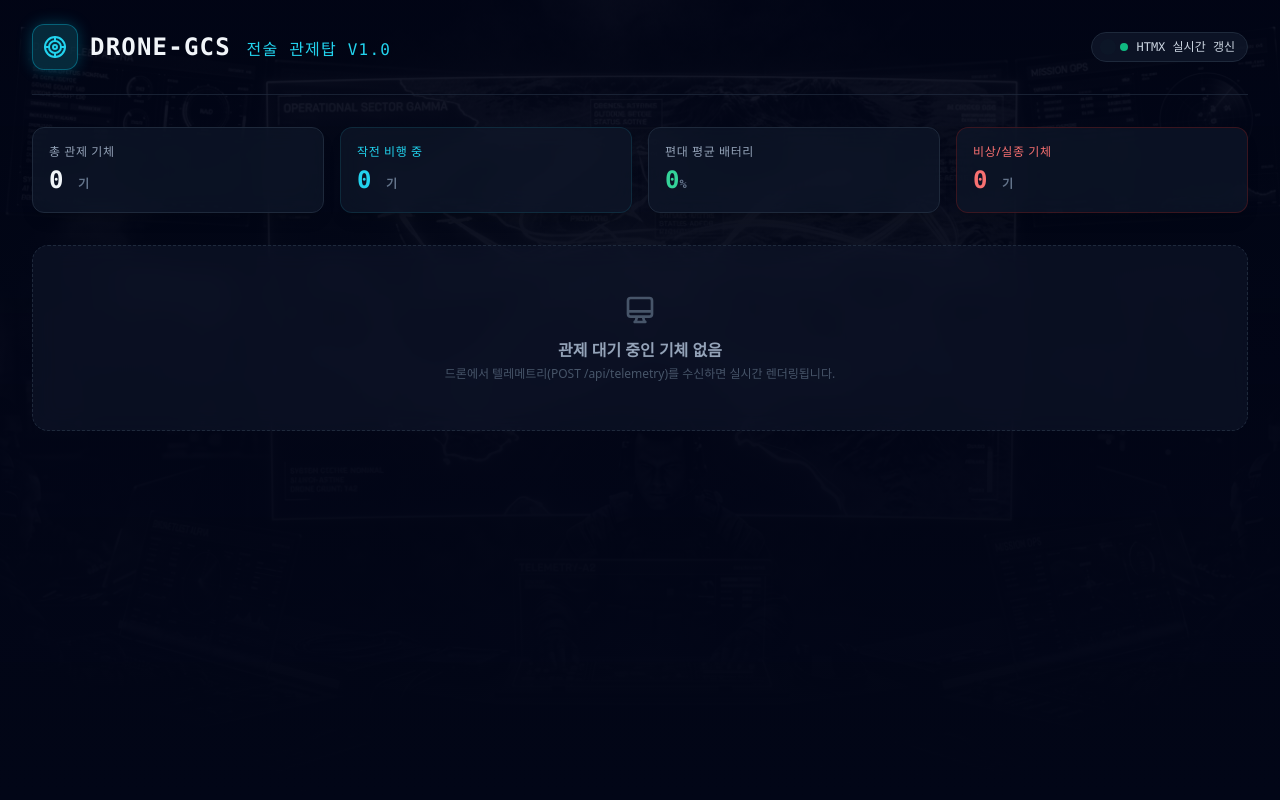
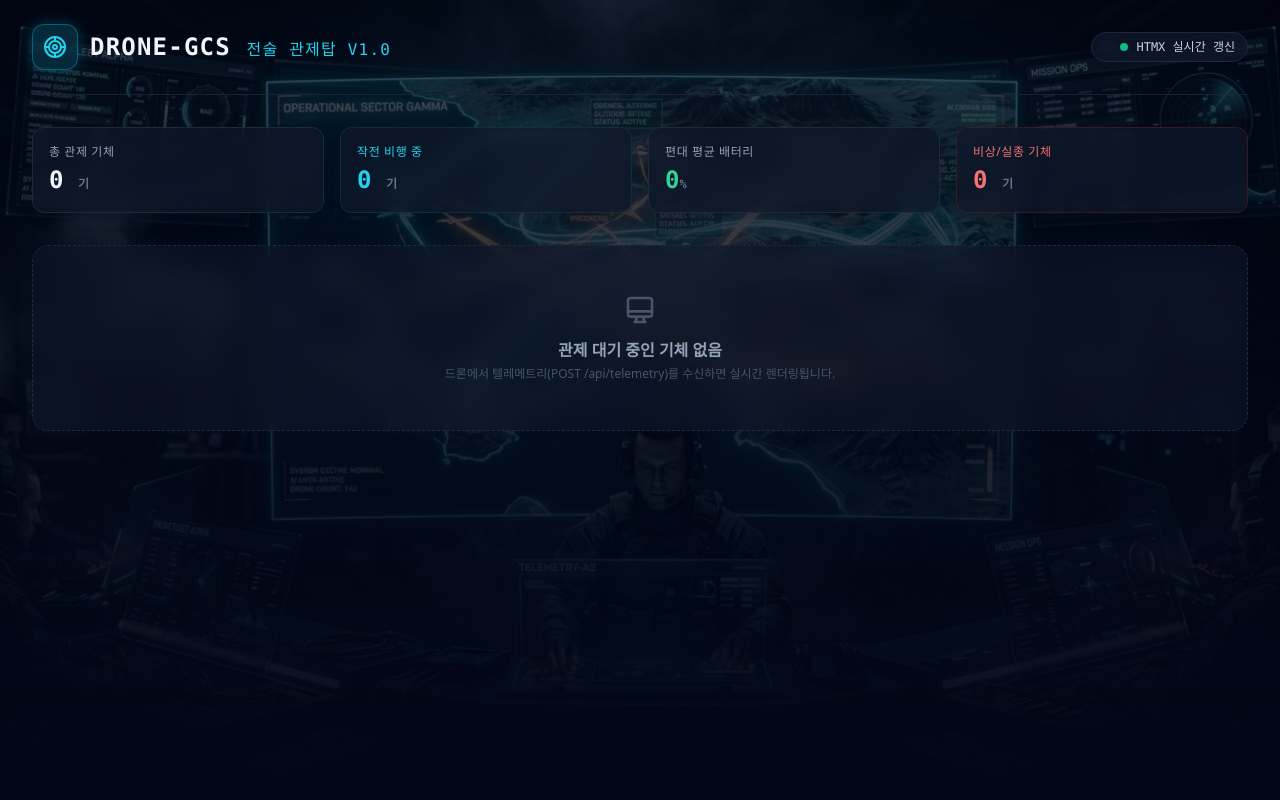
Before and after one commit to eggpine84-del/38_drone_gcs, a FastAPI app: page / in a window 1280 px wide. Run offline with FastAPI, Linux system fonts and the light colour scheme; data that the repository does not hold is empty; parts of the project's set-up code (start-up, migrations or seed data) failed here and were passed over; some libraries are stand-ins or nearby versions.

Commit message:
style: enhance hero background image visibility and add pin-test

```diff
--- a/pyproject.toml
+++ b/pyproject.toml
@@ -16,6 +16,7 @@ dev = [
     "anyio>=4.15.1",
     "httpx>=0.28.1",
     "pytest>=9.1.1",
+    "pytest-xdist>=3.8.0",
 ]
 
 [tool.uv]
--- a/src/templates/base.html
+++ b/src/templates/base.html
@@ -13,8 +13,8 @@
 
   <!-- P-5 메인 키 비주얼 고화질 백드롭 (순수 Tailwind 블렌딩) -->
   <div class="fixed inset-0 pointer-events-none z-0 overflow-hidden">
-    <img src="/static/images/drone_gcs_hero.jpg" alt="관제 백드롭" class="w-full h-full object-cover opacity-20 filter grayscale contrast-125">
-    <div class="absolute inset-0 bg-gradient-to-t from-slate-950 via-slate-950/85 to-slate-950/60"></div>
+    <img src="/static/images/drone_gcs_hero.jpg" alt="관제 백드롭" class="w-full h-full object-cover opacity-50 contrast-110">
+    <div class="absolute inset-0 bg-gradient-to-t from-slate-950 via-slate-950/70 to-slate-950/40"></div>
   </div>
 
   <!-- 메인 인터페이스 레이어 -->
```
Also changed, not shown: tests/test_features/dashboard/test_pin_dashboard_routes.py (+8 -0 lines), 1 other file.
